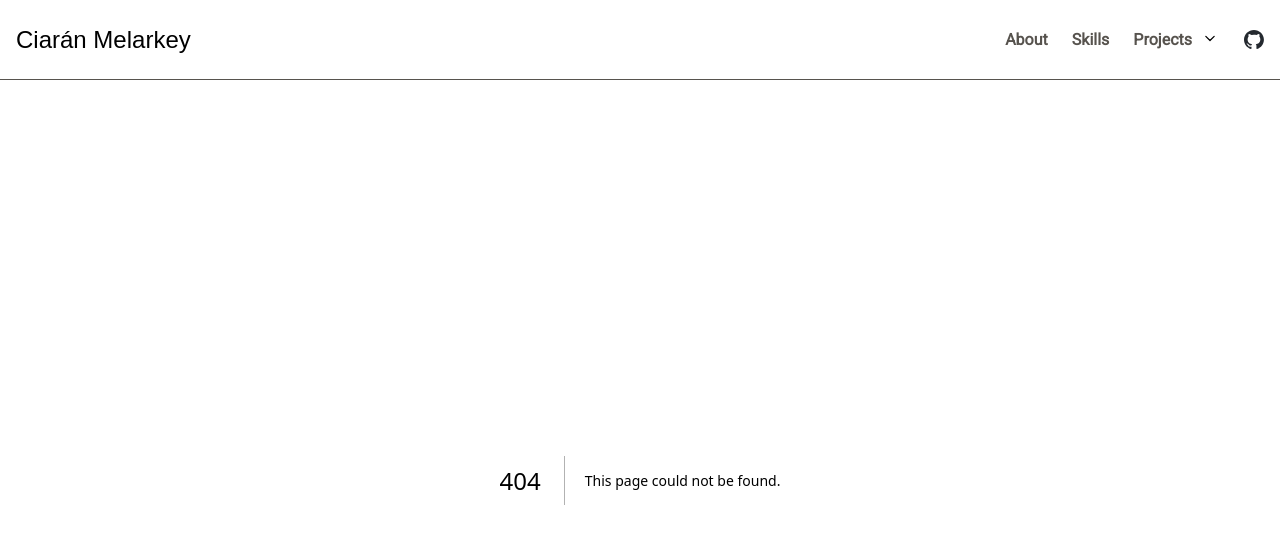
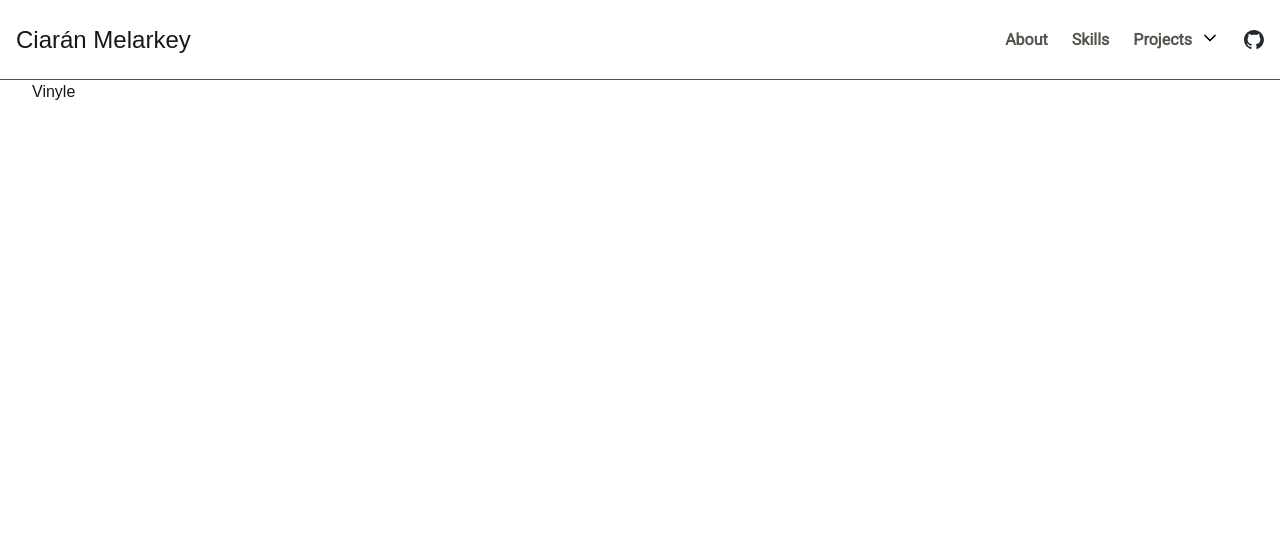
Before and after one commit to ciaran-m-98/ciaran-portfolio, a Next.js app: page /vinyle in a window 1280 px wide. Before the commit this address had no page. Shown: the top 544 px of the page. Built offline with nearby package versions, Linux system fonts and the light colour scheme; a web font is replaced by a local one.

Commit message:
Updated ui on navbar component

```diff
--- a/src/app/globals.css
+++ b/src/app/globals.css
@@ -9,7 +9,7 @@
 
 @media (prefers-color-scheme: dark) {
   :root {
-    --background: #262322;
+    --background: #161313;
     --foreground: #ededed;
   }
 }
--- /dev/null
+++ b/src/app/vinyle/page.tsx
@@ -0,0 +1,3 @@
+export default function Vinyle() {
+  return <>Vinyle</>;
+}
--- a/src/ui/Navbar/Navbar.tsx
+++ b/src/ui/Navbar/Navbar.tsx
@@ -1,16 +1,28 @@
 "use client";
+import { useState, useEffect } from "react";
 import Link from "next/link";
 import Image from "next/image";
-import { usePathname } from "next/navigation";
+import { usePathname, useRouter } from "next/navigation";
 import classNames from "classnames";
 export default function Navbar() {
+  const router = useRouter();
   const cx = classNames;
   const pathname = usePathname();
   const navBarClass: string =
     "text-stone-600 dark:text-stone-400 hover:text-black dark:hover:text-white font-semibold text-md";
   const navBarActiveClass: string =
     "!text-sky-600 hover:!text-sky-00 dark:hover:!text-sky-400";
+  const [dropDownEnabled, setDropDownEnabled] = useState<boolean>(false);
+  function handleClick() {
+    setDropDownEnabled(!dropDownEnabled)
+  }
 
+  useEffect(() => {
+    if(dropDownEnabled){
+      setDropDownEnabled(false)
+    }
+    console.log("test")
+  }, [router])
   return (
     <div className="w-full h-20 flex flex-row justify-between p-4 items-center sticky top-0 font-[family-name:var(--font-roboto-sans)] border-b border-stone-600">
       <div className="text-md md:text-xl lg:text-2xl font-[family-name:var(--font-orienta-sans)]">
@@ -34,18 +46,22 @@ export default function Navbar() {
           <Link href={"/skills"}>Skills</Link>
         </div>
         <div className={navBarClass}>
-          <button className="flex flex-row gap-2">
-          Projects
+          <button className="flex flex-row gap-2" onClick={handleClick}>
+            Projects
             <Image
-              className={navBarClass}
-              src={"/arrow-down.svg"}
+              className={cx(
+                {"rotate-180" : dropDownEnabled}, "dark:invert transition duration-300 ease-in-out"
+              )}
+              src={"/chevron-down.svg"}
               alt={"Dropdown"}
               width={20}
               height={20}
               priority
             />
           </button>
-
+          {
+            dropDownEnabled ? <div></div> : null
+          }
         </div>
         <div className="flex justify-center items-center">
           <Link href={"https://github.com/ciaran-m-98"} target="_blank">
```
Also changed, not shown: public/arrow-down.svg (deleted), public/chevron-down.svg (added).
